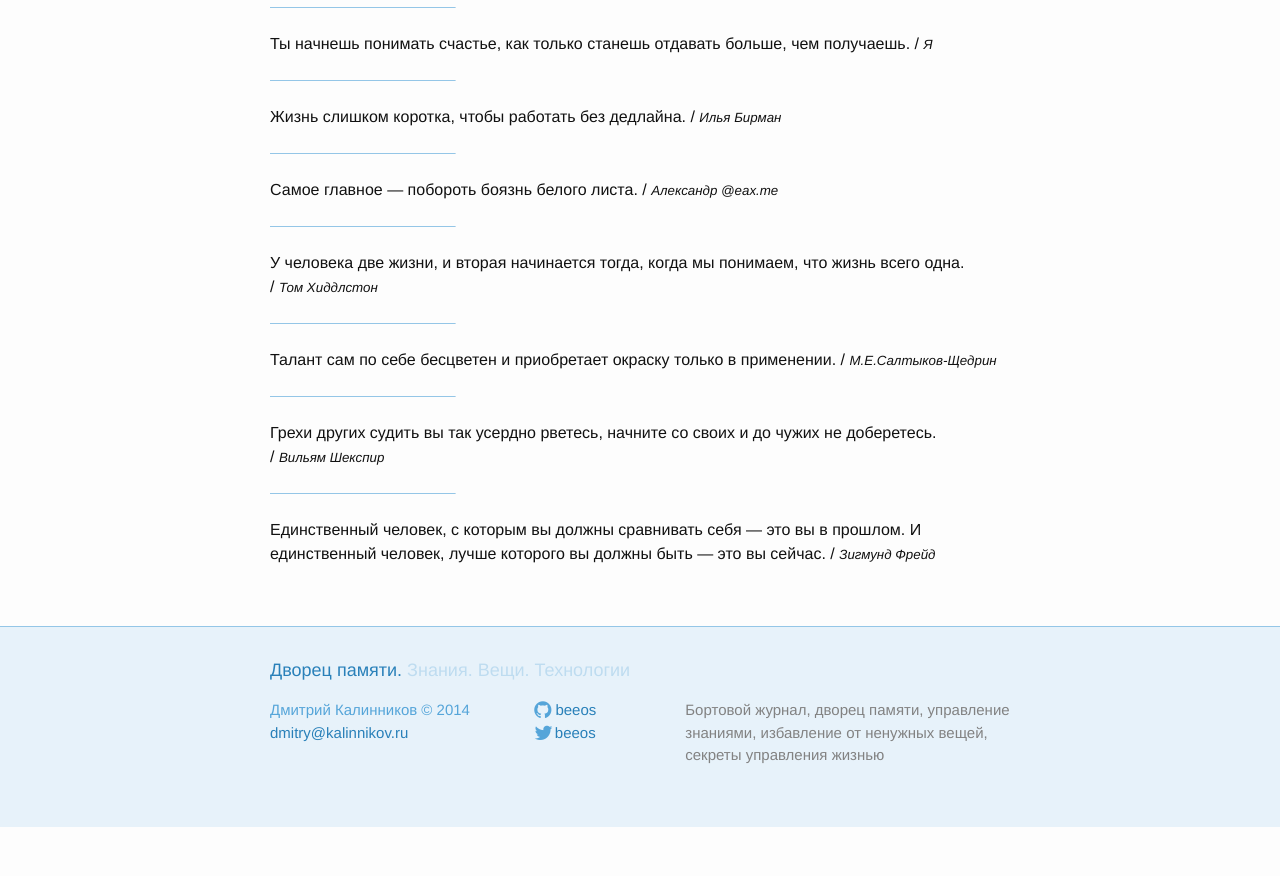
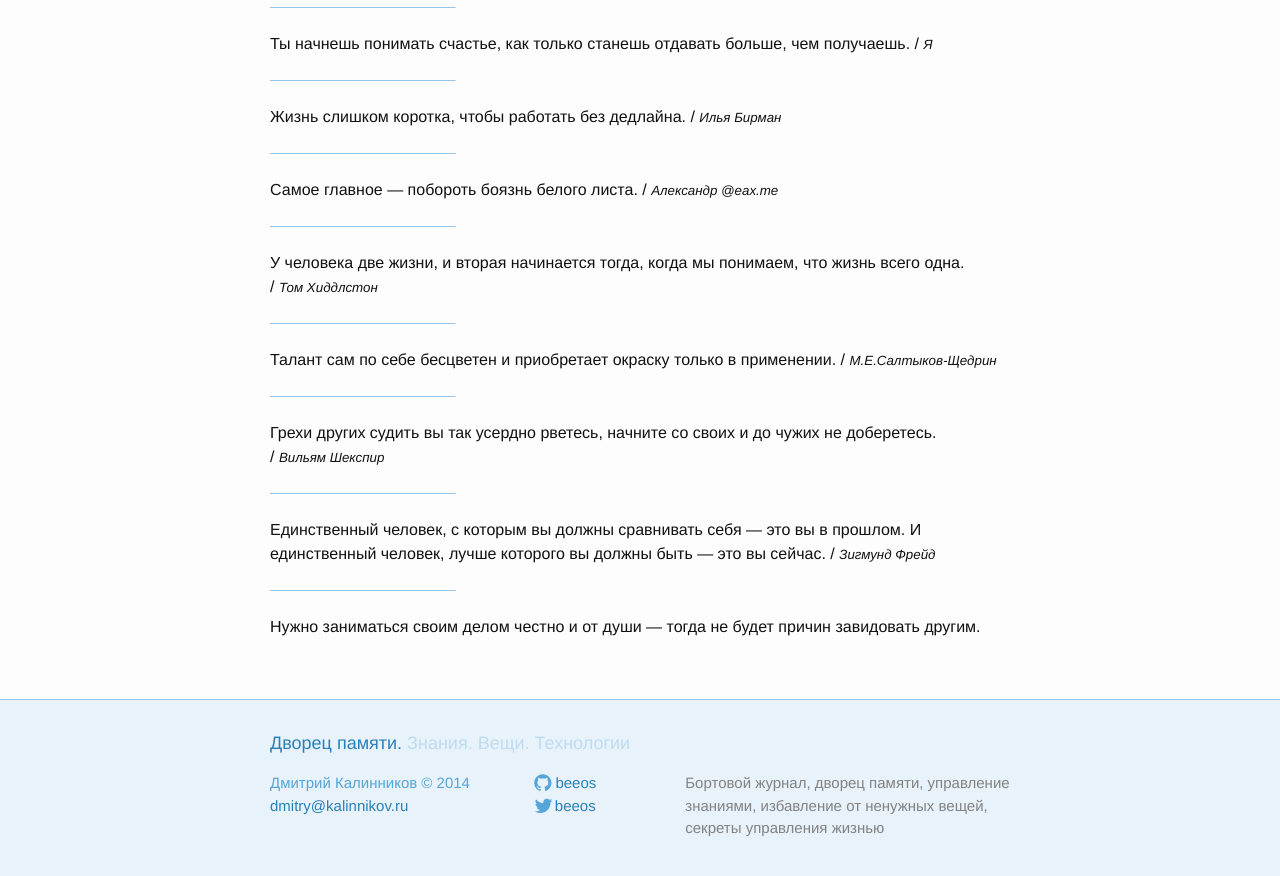
Before and after one commit to beeos/beeos.github.io, a Jekyll site: the page built from cites.md, in a window 1280 px wide and 900 px high, scrolled down 29492 px. Shown: the top 876 px of the window. Built offline with Jekyll 4.4.1, drawn with Linux system fonts in a browser that asks for light colours; nearby versions of some CDN libraries; before the commit the page ends 30319 px from its top, so only the background shows below that.

Commit message:
Update cites.yml

```diff
--- a/_data/cites.yml
+++ b/_data/cites.yml
@@ -859,3 +859,5 @@
 
 - text: "Единственный человек, с которым вы должны сравнивать себя — это вы в прошлом. И единственный человек, лучше которого вы должны быть — это вы сейчас."
   author: "Зигмунд Фрейд"
+
+- text: "Нужно заниматься своим делом честно и от души — тогда не будет причин завидовать другим."
```
